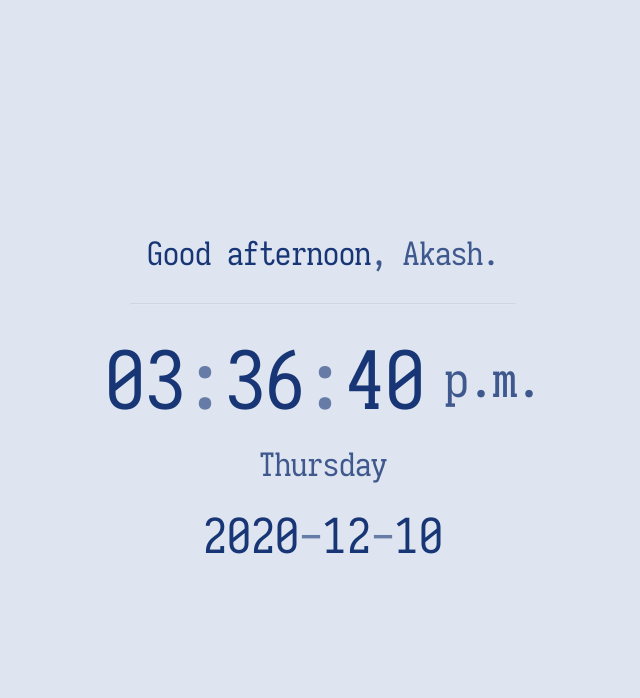
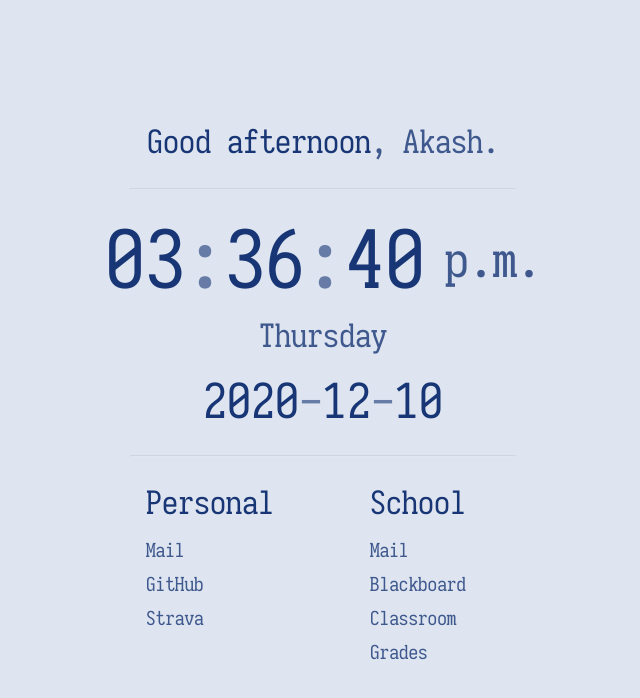
Before and after one commit to AkashBhave/startpage, a Svelte app: page / in a window 1280 px wide. Shown: the top 698 px of the page, without its empty margins (317-957 px from the left). Built offline with nearby package versions, Linux system fonts and the light colour scheme.

Commit message:
Create links component

```diff
--- a/public/global.css
+++ b/public/global.css
@@ -1,4 +1,4 @@
-@import "./normalize.css";
+@import "./reset.css";
 
 html,
 body {
@@ -10,7 +10,3 @@ body {
   -webkit-font-smoothing: antialiased;
   -moz-osx-font-smoothing: grayscale;
 }
-
-p {
-  margin: 0;
-}
--- /dev/null
+++ b/public/reset.css
@@ -0,0 +1,128 @@
+html,
+body,
+div,
+span,
+applet,
+object,
+iframe,
+h1,
+h2,
+h3,
+h4,
+h5,
+h6,
+p,
+blockquote,
+pre,
+a,
+abbr,
+acronym,
+address,
+big,
+cite,
+code,
+del,
+dfn,
+em,
+img,
+ins,
+kbd,
+q,
+s,
+samp,
+small,
+strike,
+strong,
+sub,
+sup,
+tt,
+var,
+b,
+u,
+i,
+center,
+dl,
+dt,
+dd,
+ol,
+ul,
+li,
+fieldset,
+form,
+label,
+legend,
+table,
+caption,
+tbody,
+tfoot,
+thead,
+tr,
+th,
+td,
+article,
+aside,
+canvas,
+details,
+embed,
+figure,
+figcaption,
+footer,
+header,
+hgroup,
+menu,
+nav,
+output,
+ruby,
+section,
+summary,
+time,
+mark,
+audio,
+video {
+  margin: 0;
+  padding: 0;
+  border: 0;
+  font-size: 100%;
+  font: inherit;
+  vertical-align: baseline;
+}
+/* HTML5 display-role reset for older browsers */
+article,
+aside,
+details,
+figcaption,
+figure,
+footer,
+header,
+hgroup,
+menu,
+nav,
+section {
+  display: block;
+}
+body {
+  line-height: 1;
+}
+ol,
+ul {
+  list-style: none;
+}
+blockquote,
+q {
+  quotes: none;
+}
+blockquote:before,
+blockquote:after,
+q:before,
+q:after {
+  content: "";
+  content: none;
+}
+table {
+  border-collapse: collapse;
+  border-spacing: 0;
+}
+a {
+  text-decoration: none;
+  color: inherit;
+}
--- a/src/App.svelte
+++ b/src/App.svelte
@@ -1,6 +1,7 @@
 <script lang="ts">
   import Clock from "./Clock.svelte";
   import Greeting from "./Greeting.svelte";
+  import Links from "./Links.svelte";
 </script>
 
 <style>
@@ -45,4 +46,6 @@
   <Greeting />
   <hr />
   <Clock />
+  <hr />
+  <Links />
 </main>
--- a/src/Clock.svelte
+++ b/src/Clock.svelte
@@ -56,7 +56,7 @@
 
 <section>
   <div id="time">
-    <span>{String(hours % 12).padStart(2, '0')}</span>
+    <span>{String(((hours + 11) % 12) + 1).padStart(2, '0')}</span>
     <span class="separator">:</span>
     <span>{String(minutes).padStart(2, '0')}</span>
     <span class="separator">:</span>
--- /dev/null
+++ b/src/Links.svelte
@@ -0,0 +1,98 @@
+<script lang="ts">
+  type Link = {
+    name: string;
+    url: string;
+  };
+
+  let links: { [category: string]: Link[] } = {
+    Personal: [
+      {
+        name: "Mail",
+        url: "https://mail.google.com/mail/u/0",
+      },
+      {
+        name: "GitHub",
+        url: "https://www.github.com",
+      },
+      {
+        name: "Strava",
+        url: "https://www.strava.com",
+      },
+    ],
+    School: [
+      {
+        name: "Mail",
+        url: "https://mail.google.com/mail/u/1",
+      },
+      {
+        name: "Blackboard",
+        url: "https://fcps.blackboard.com",
+      },
+      {
+        name: "Classroom",
+        url: "https://classroom.google.com/u/1",
+      },
+      {
+        name: "Grades",
+        url: "https://sisstudent.fcps.edu",
+      },
+    ],
+  };
+</script>
+
+<style>
+  section {
+    display: grid;
+    grid-auto-flow: column;
+    grid-gap: 3em;
+  }
+
+  .category {
+    margin: 0 0 20px;
+    font-size: 1em;
+  }
+
+  .link {
+    font-size: 0.6em;
+    opacity: 0.8;
+    margin-bottom: 10px;
+    display: block;
+    display: flex;
+    align-items: center;
+  }
+  .arrow {
+    opacity: 0;
+    display: inline;
+    margin-left: 10px;
+    transition: 0.5s all ease;
+    fill: #183675;
+  }
+  .link:hover,
+  .link:hover .arrow {
+    opacity: 1;
+  }
+</style>
+
+<section>
+  {#each Object.keys(links) as category}
+    <div>
+      <h3 class="category">{category}</h3>
+      <div>
+        {#each links[category] as link}
+          <a class="link" href={link.url}>
+            <span>{link.name}</span>
+            <svg
+              class="arrow"
+              width="24"
+              height="24"
+              xmlns="http://www.w3.org/2000/svg"
+              fill-rule="evenodd"
+              clip-rule="evenodd"><path
+                d="M21.883 12l-7.527 6.235.644.765 9-7.521-9-7.479-.645.764 7.529 6.236h-21.884v1h21.883z" />
+            </svg>
+          </a>
+        {/each}
+      </div>
+    </div>
+  {/each}
+</section>
```
Also changed, not shown: public/normalize.css (deleted).
